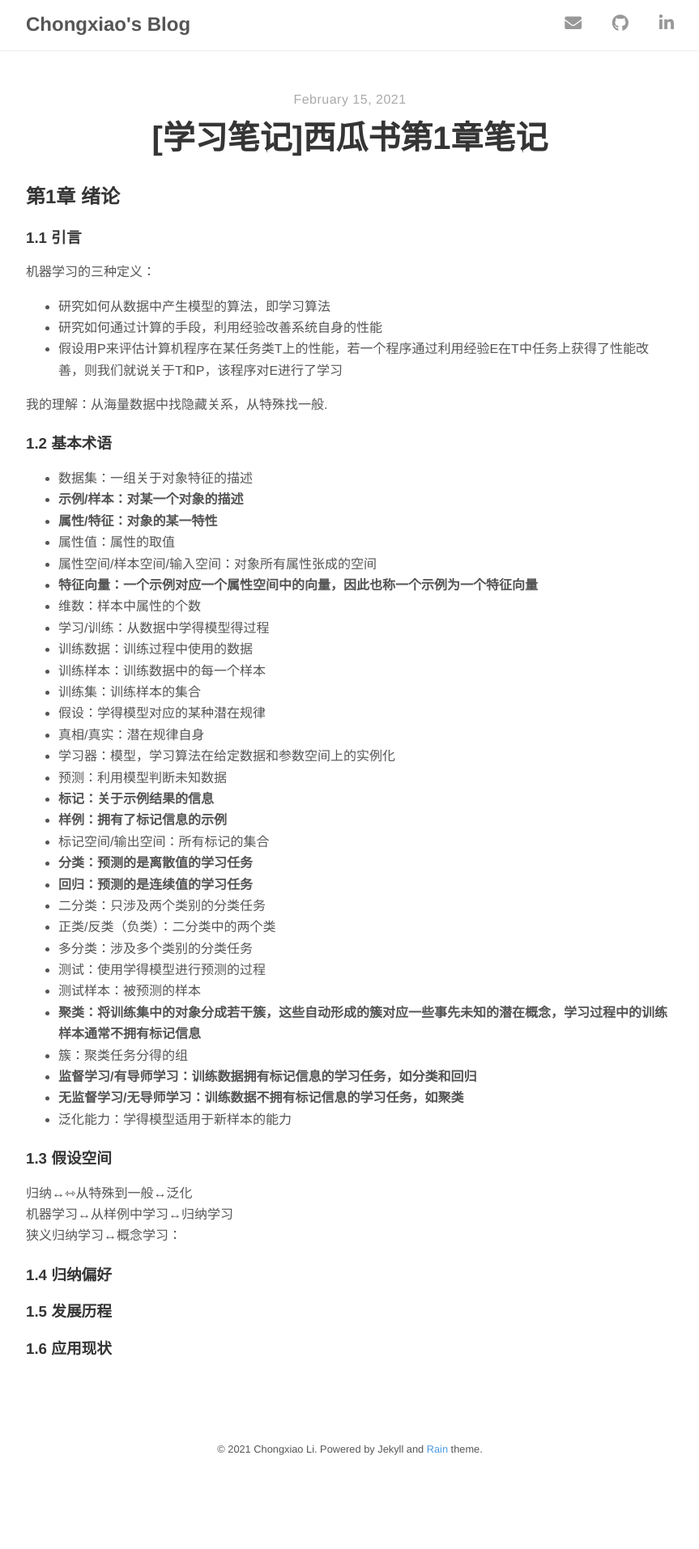
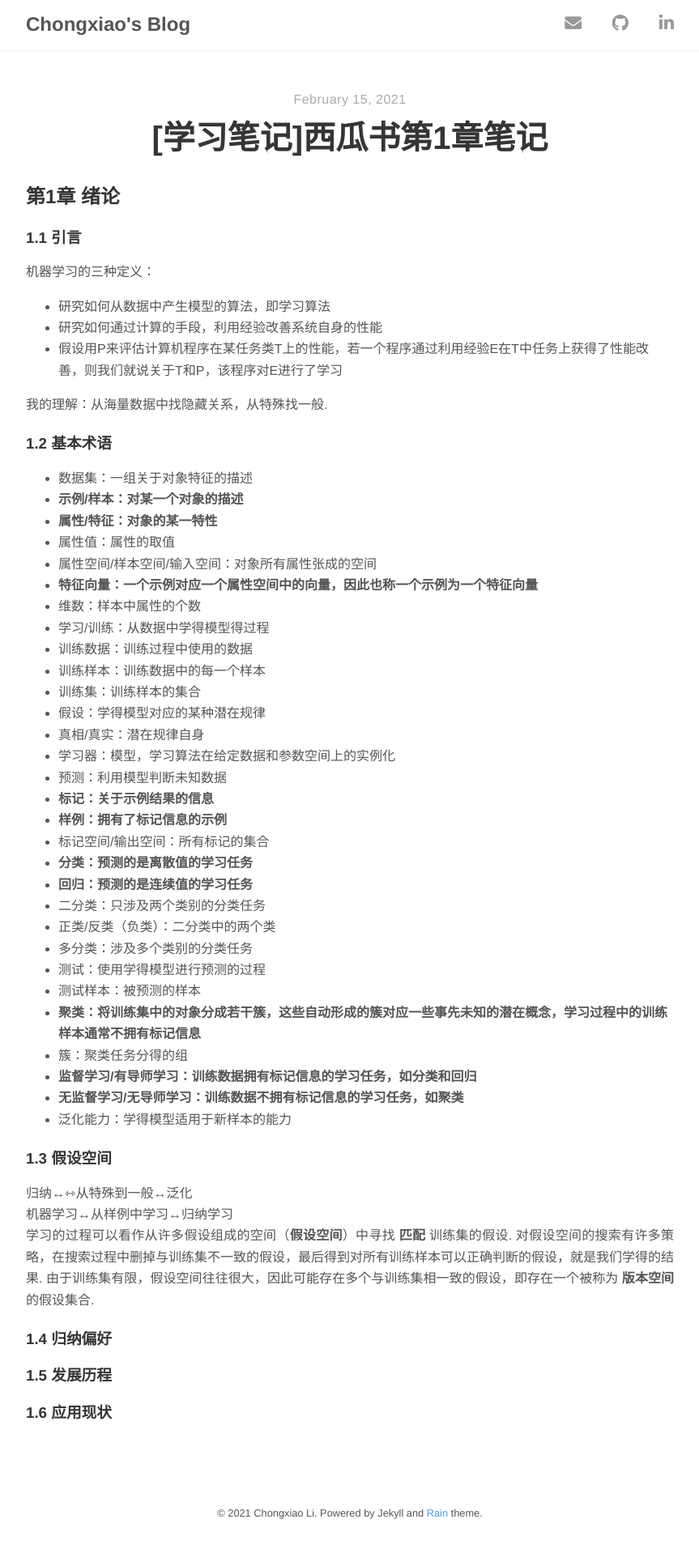
Before and after one commit to Chongxiao-Li/Chongxiao-Li.github.io, a Jekyll site: the page built from _posts/2021-02-15-[学习笔记]西瓜书第1章笔记.md, in a window 1280 px wide. Shown: the whole page at 81% size, without its empty margins (208-1071 px from the left). Built offline with Jekyll 4.4.1, drawn with Linux system fonts in a browser that asks for light colours; nearby versions of some CDN libraries; before the commit the page ends 1834 px from its top, so only the background shows below that.

Commit message:
Update 2021-02-15-[学习笔记]西瓜书第1章笔记.md

```diff
--- a/_posts/2021-02-15-[学习笔记]西瓜书第1章笔记.md
+++ b/_posts/2021-02-15-[学习笔记]西瓜书第1章笔记.md
@@ -50,7 +50,7 @@ tags: ["machine learning", "西瓜书", "note"]
 ### 1.3 假设空间
 归纳↔⇿从特殊到一般↔泛化
 机器学习↔从样例中学习↔归纳学习
-狭义归纳学习↔概念学习：
+学习的过程可以看作从许多假设组成的空间（**假设空间**）中寻找 **匹配** 训练集的假设. 对假设空间的搜索有许多策略，在搜索过程中删掉与训练集不一致的假设，最后得到对所有训练样本可以正确判断的假设，就是我们学得的结果. 由于训练集有限，假设空间往往很大，因此可能存在多个与训练集相一致的假设，即存在一个被称为 **版本空间** 的假设集合.
 
 ### 1.4 归纳偏好
 ### 1.5 发展历程
```
